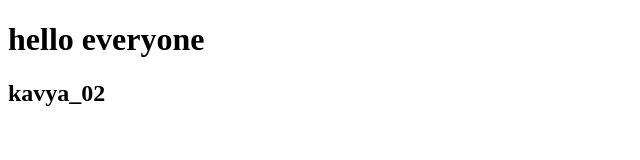
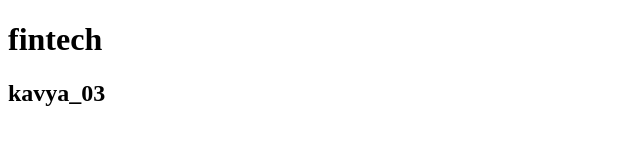
Before and after one commit to kaavyaa30/Code-live, a plain HTML site: page index.html in a window 1280 px wide. Shown: the whole page, without its empty margins (0-640 px from the left). Drawn offline with Linux system fonts and the light colour scheme.

Commit message:
branch new

```diff
--- a/index.html
+++ b/index.html
@@ -6,7 +6,7 @@
     <title>Document</title>
 </head>
 <body>
-    <h1> hello everyone </h1>
-    <h2> kavya_02 </h2>
+    <h1> fintech </h1>
+    <h2> kavya_03 </h2>
 </body>
 </html>
```
